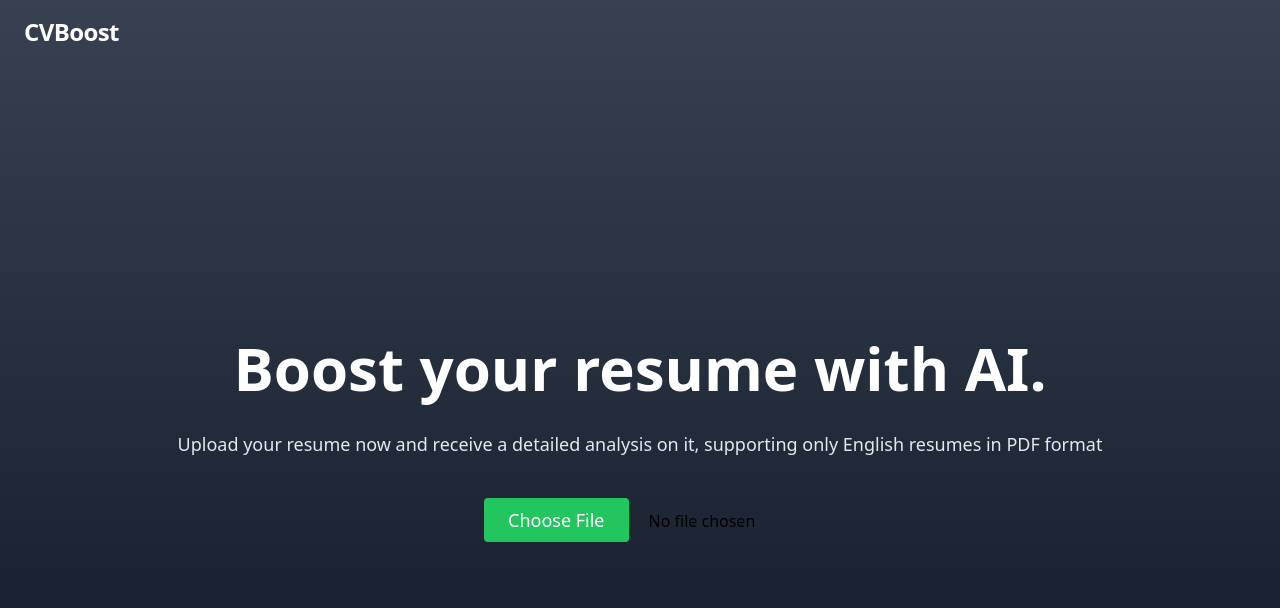
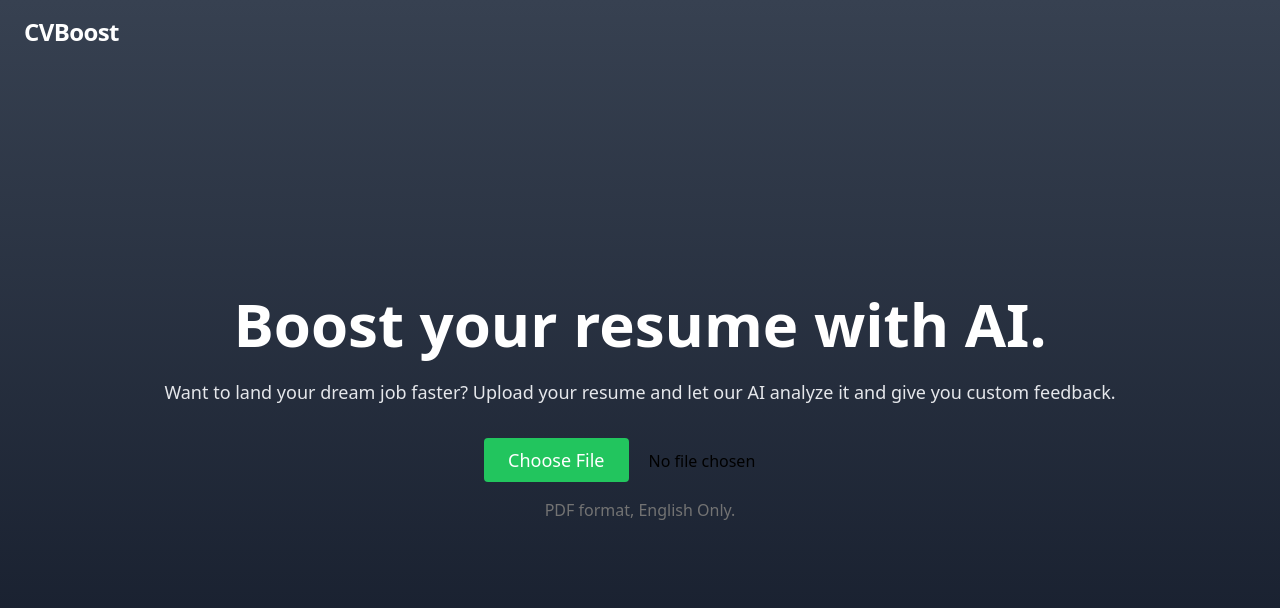
Before and after one commit to tomer-shavit/CVboost_front, a Next.js app: page / in a window 1280 px wide. Shown: the top 608 px of the page. Built offline with nearby package versions, Linux system fonts and the light colour scheme; no server answers.

Commit message:
added minor style changes to fit mobile better

```diff
--- a/src/assets/loadingLines.ts
+++ b/src/assets/loadingLines.ts
@@ -18,7 +18,6 @@ export const loadingSentences: string[] = [
   "We're analyzing your resume so thoroughly, we're practically inside your head. Don't worry, we'll be gentle.",
   "Your resume is being analyzed with the speed of a cheetah. And cheetahs are really fast.",
   "We're analyzing your resume like Sherlock Holmes. We'll find all the clues to get you hired.",
-    "Your resume is in the hands of our crack team of resume analysts. They're not really addicted to crack, we promise.",
   "We're analyzing your resume so intensely, it's practically sweating. But we won't judge it for being nervous.",
   "Your resume is getting the royal treatment. It's going to be fit for a king or queen.",
   "We're analyzing your resume with the precision of a Swiss watch. And it won't cost you a fortune.",
--- a/src/components/AnalysisParagraph.tsx
+++ b/src/components/AnalysisParagraph.tsx
@@ -1,8 +1,6 @@
 const AnalysisParagraph: React.FC<{ text: string }> = ({ text }) => {
   return (
-    <p className="mb-6 text-center md:text-left text-neutral-600 dark:text-neutral-200 ">
-      {text}
-    </p>
+    <p className="mb-6 text-center md:text-left text-neutral-200 ">{text}</p>
   );
 };
 
--- a/src/components/ApiLoader.tsx
+++ b/src/components/ApiLoader.tsx
@@ -13,7 +13,7 @@ const ApiLoader: React.FC = () => {
     setLines(randomLines);
   }, []);
   return (
-    <div className="w-full flex flex-col justify-center items-center">
+    <div className="w-5/6 flex flex-col justify-center items-center mb-16">
       <div className="relative ">
         <m.div
           initial={{ opacity: 0, y: "15%" }}
--- a/src/components/Card.tsx
+++ b/src/components/Card.tsx
@@ -1,7 +1,7 @@
 const Card: React.FC<{ children: React.ReactNode }> = ({ children }) => {
   return (
     <div className="h-full flex flex-col justify-center">
-      <div className="rounded-lg dark:bg-slate-700 p-6 overflow-y-auto scrollbar-thin scroll scrollbar-thumb-rounded scrollbar-thumb-slate-800 ">
+      <div className="rounded-lg bg-slate-700 p-6 overflow-y-auto scrollbar-thin scroll scrollbar-thumb-rounded scrollbar-thumb-slate-800 ">
         {children}
       </div>
     </div>
--- a/src/components/FunnyComments.tsx
+++ b/src/components/FunnyComments.tsx
@@ -31,7 +31,7 @@ function FunnyComments({ text }: TextDisplayProps) {
       animate={{ opacity: 1, y: "0%" }}
       transition={{ duration: 0.75, ease: "easeOut", delay: 0.15 }}
       exit={{ opacity: 0, y: "20%" }}
-      className="text-white text-xl pt-10 whitespace-no-wrap"
+      className="text-white text-lg md:text-xl pt-10 whitespace-no-wrap"
     >
       {text[currentLine]}
     </m.div>
--- a/src/components/PostUpload.tsx
+++ b/src/components/PostUpload.tsx
@@ -34,8 +34,8 @@ const PostUpload: React.FC<{ data: GptApiResponse }> = ({ data }) => {
       >
         <SuggestionsView data={data}></SuggestionsView>
       </m.div>
-      <p className="col-start-1 col-end-3 text-white mb-4 text-lg text-center">
-        We want to hear your feedback!{" "}
+      <div className="col-start-1 col-end-3 text-white mb-8 md:mb-4 text-lg text-center justify-center">
+        <p>We want to hear your feedback! </p>
         <a
           href={process.env.NEXT_PUBLIC_FEEDBACK_FORM}
           target="_blank"
@@ -43,7 +43,7 @@ const PostUpload: React.FC<{ data: GptApiResponse }> = ({ data }) => {
         >
           Click Here
         </a>
-      </p>
+      </div>
     </div>
   );
 };
--- a/src/components/PreUpload.tsx
+++ b/src/components/PreUpload.tsx
@@ -12,13 +12,13 @@ const PreUpload: React.FC<{ setFile: (file: File) => void }> = ({
     }
   };
   return (
-    <div className="flex flex-col items-center justify-center">
+    <div className="flex flex-col items-center justify-center mb-16">
       <m.div
-        initial={{ opacity: 0 }}
-        animate={{ opacity: 1 }}
-        transition={{ duration: 0.75, ease: "easeOut" }}
-        exit={{ opacity: 0, y: "10%" }}
-        className="flex text-center p-4 mb-4"
+        initial={{ opacity: 0, y: "15%" }}
+        animate={{ opacity: 1, y: "0%" }}
+        transition={{ duration: 0.75, ease: "easeOut", delay: 0.25 }}
+        exit={{ opacity: 0, y: "15%" }}
+        className="flex text-center p-4 mb-2"
       >
         <TypewriterComponent
           options={{
@@ -37,21 +37,23 @@ const PreUpload: React.FC<{ setFile: (file: File) => void }> = ({
       <m.div
         initial={{ opacity: 0, y: "15%" }}
         animate={{ opacity: 1, y: "0%" }}
-        transition={{ duration: 0.75, ease: "easeOut", delay: 0.15 }}
+        transition={{ duration: 0.75, ease: "easeOut", delay: 0.35 }}
         exit={{ opacity: 0, y: "15%" }}
       >
-        <p className="text-gray-200 lg:text-lg mb-10 text-center pr-4 pl-4 ">
-          Upload your resume now and receive a detailed analysis on it,
-          supporting only English resumes in PDF format
+        <p className="text-gray-200 lg:text-lg mb-8 text-center pr-4 pl-4 ">
+          Want to land your dream job faster? Upload your resume and let our AI
+          analyze it and give you custom feedback.
         </p>
       </m.div>
       <m.div
         initial={{ opacity: 0, y: "15%" }}
         animate={{ opacity: 1, y: "0%" }}
-        transition={{ duration: 0.75, ease: "easeOut", delay: 0.25 }}
+        transition={{ duration: 0.75, ease: "easeOut", delay: 0.45 }}
         exit={{ opacity: 0, y: "15%" }}
+        className="text-center"
       >
-        <Input type="file" onChange={handleFileChange} />
+        <Input type="file" className="mb-2" onChange={handleFileChange} />
+        <p className="mt-4 text-neutral-500">PDF format, English Only.</p>
       </m.div>
     </div>
   );
--- a/src/components/SubCard.tsx
+++ b/src/components/SubCard.tsx
@@ -3,9 +3,7 @@ const SubCard: React.FC<{ children: React.ReactNode; last?: boolean }> = ({
   last = false,
 }) => {
   return (
-    <div
-      className={`block rounded-lg ${last ? "" : "mb-8"} dark:bg-slate-600 p-4`}
-    >
+    <div className={`block rounded-lg ${last ? "" : "mb-8"} bg-slate-600 p-4`}>
       {children}
     </div>
   );
```
Lines whose indentation alone changed are shown as unchanged.
